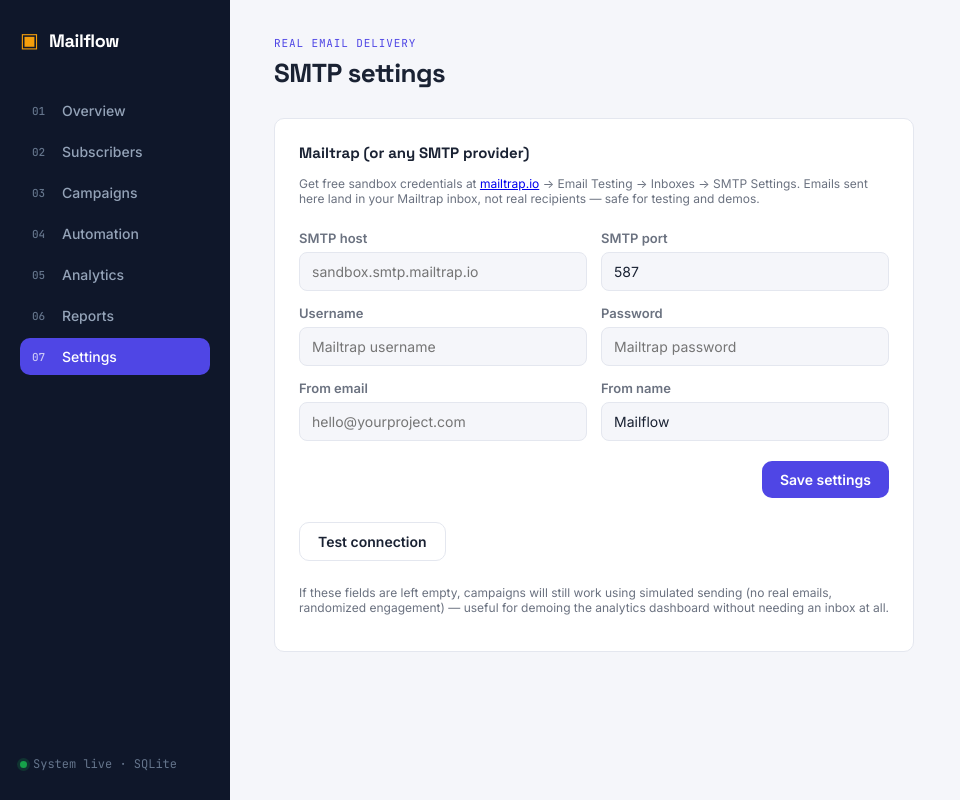
After one commit to AnikethYeligeti/email-automation-system, a Flask app: page /settings in a window 1280 px wide. The commit adds this page. Shown: the whole page, without its empty margins (0-960 px from the left). Run offline with Flask 3, Linux system fonts and the light colour scheme; data that the repository does not hold is empty.

Commit message:
Add real SMTP email delivery via Mailtrap, settings page, and delivery tracking

```diff
--- a/app.py
+++ b/app.py
@@ -9,7 +9,8 @@ Module 4: Campaign Analytics Dashboard
 Module 5: Report Generation
 """
 from flask import Flask, render_template, request, redirect, url_for, flash, jsonify, Response, send_file
-from models import get_db, init_db, now
+from models import get_db, init_db, now, get_setting, set_setting
+import email_sender
 import csv
 import io
 import random
@@ -27,7 +28,12 @@ init_db()
 # Shared helpers
 # ---------------------------------------------------------------------------
 def _simulate_send(conn, camp_id):
-    """Core send routine shared by manual 'Send now' and the automation scheduler."""
+    """Core send routine shared by manual 'Send now' and the automation scheduler.
+    Sends a real email via SMTP if Mailtrap/SMTP is configured in Settings;
+    otherwise falls back to a simulated send so the app still works out of the box.
+    Engagement (opens/clicks) is randomized either way, since real open/click
+    tracking would require pixel + link-redirect infrastructure (out of the
+    brief's scope)."""
     campaign = conn.execute("SELECT * FROM campaigns WHERE id = ?", (camp_id,)).fetchone()
     if not campaign:
         return 0
@@ -40,13 +46,24 @@ def _simulate_send(conn, camp_id):
     else:
         subs = conn.execute("SELECT * FROM subscribers WHERE status = 'active'").fetchall()
 
+    smtp_configured = email_sender.get_smtp_config(conn) is not None
+
     for sub in subs:
-        opened = 1 if random.random() < 0.45 else 0
+        if smtp_configured:
+            success, error = email_sender.send_email(conn, sub["email"], campaign["subject"], campaign["content"])
+            delivery_status = "delivered" if success else "failed"
+        else:
+            delivery_status = "simulated"
+            error = None
+
+        opened = 1 if delivery_status != "failed" and random.random() < 0.45 else 0
         clicked = 1 if opened and random.random() < 0.35 else 0
         conn.execute("""
-            INSERT INTO campaign_sends (campaign_id, subscriber_id, opened, opened_at, clicked, clicked_at)
-            VALUES (?, ?, ?, ?, ?, ?)
-        """, (camp_id, sub["id"], opened, now() if opened else None, clicked, now() if clicked else None))
+            INSERT INTO campaign_sends
+                (campaign_id, subscriber_id, opened, opened_at, clicked, clicked_at, delivery_status, error_message)
+            VALUES (?, ?, ?, ?, ?, ?, ?, ?)
+        """, (camp_id, sub["id"], opened, now() if opened else None, clicked, now() if clicked else None,
+              delivery_status, error))
 
     conn.execute("UPDATE campaigns SET status = 'sent', sent_at = ? WHERE id = ?", (now(), camp_id))
     conn.commit()
@@ -55,12 +72,27 @@ def _simulate_send(conn, camp_id):
 
 def _send_single(conn, camp_id, subscriber_id):
     """Send one campaign to one subscriber (used by the on-subscribe welcome automation)."""
-    opened = 1 if random.random() < 0.45 else 0
+    campaign = conn.execute("SELECT * FROM campaigns WHERE id = ?", (camp_id,)).fetchone()
+    sub = conn.execute("SELECT * FROM subscribers WHERE id = ?", (subscriber_id,)).fetchone()
+    if not campaign or not sub:
+        return
+
+    smtp_configured = email_sender.get_smtp_config(conn) is not None
+    if smtp_configured:
+        success, error = email_sender.send_email(conn, sub["email"], campaign["subject"], campaign["content"])
+        delivery_status = "delivered" if success else "failed"
+    else:
+        delivery_status = "simulated"
+        error = None
+
+    opened = 1 if delivery_status != "failed" and random.random() < 0.45 else 0
     clicked = 1 if opened and random.random() < 0.35 else 0
     conn.execute("""
-        INSERT INTO campaign_sends (campaign_id, subscriber_id, opened, opened_at, clicked, clicked_at)
-        VALUES (?, ?, ?, ?, ?, ?)
-    """, (camp_id, subscriber_id, opened, now() if opened else None, clicked, now() if clicked else None))
+        INSERT INTO campaign_sends
+            (campaign_id, subscriber_id, opened, opened_at, clicked, clicked_at, delivery_status, error_message)
+        VALUES (?, ?, ?, ?, ?, ?, ?, ?)
+    """, (camp_id, subscriber_id, opened, now() if opened else None, clicked, now() if clicked else None,
+          delivery_status, error))
     conn.commit()
 
 
@@ -268,7 +300,9 @@ def campaigns():
     conn = get_db()
     camps = conn.execute("""
         SELECT c.*, g.name as group_name,
-        (SELECT COUNT(*) FROM campaign_sends WHERE campaign_id = c.id) as sent_count
+        (SELECT COUNT(*) FROM campaign_sends WHERE campaign_id = c.id) as sent_count,
+        (SELECT COUNT(*) FROM campaign_sends WHERE campaign_id = c.id AND delivery_status = 'failed') as failed_count,
+        (SELECT COUNT(*) FROM campaign_sends WHERE campaign_id = c.id AND delivery_status = 'delivered') as delivered_count
         FROM campaigns c
         LEFT JOIN groups g ON c.group_id = g.id
         ORDER BY c.created_at DESC
@@ -315,8 +349,19 @@ def send_campaign(camp_id):
         conn.close()
         return redirect(url_for("campaigns"))
     count = _simulate_send(conn, camp_id)
+    failed = conn.execute(
+        "SELECT COUNT(*) c FROM campaign_sends WHERE campaign_id = ? AND delivery_status = 'failed'",
+        (camp_id,)
+    ).fetchone()["c"]
+    smtp_on = email_sender.get_smtp_config(conn) is not None
     conn.close()
-    flash(f"Campaign sent to {count} subscribers.", "success")
+    if smtp_on:
+        if failed:
+            flash(f"Sent to {count} subscribers via SMTP — {failed} failed to deliver (check Settings).", "error")
+        else:
+            flash(f"Delivered to {count} subscribers via real SMTP (Mailtrap).", "success")
+    else:
+        flash(f"Campaign sent to {count} subscribers (simulated — configure SMTP in Settings for real delivery).", "success")
     return redirect(url_for("campaigns"))
 
 
@@ -601,5 +646,46 @@ def report_campaign_pdf(camp_id):
                       download_name=f"campaign_report_{safe_name}.pdf")
 
 
+# ---------------------------------------------------------------------------
+# Settings: real SMTP (Mailtrap) configuration
+# ---------------------------------------------------------------------------
+@app.route("/settings", methods=["GET", "POST"])
+def settings():
+    conn = get_db()
+    if request.method == "POST":
+        set_setting(conn, "smtp_host", request.form.get("smtp_host", "").strip())
+        set_setting(conn, "smtp_port", request.form.get("smtp_port", "").strip())
+        set_setting(conn, "smtp_username", request.form.get("smtp_username", "").strip())
+        # Only overwrite the password if a new one was actually entered
+        new_password = request.form.get("smtp_password", "").strip()
+        if new_password:
+            set_setting(conn, "smtp_password", new_password)
+        set_setting(conn, "smtp_from_email", request.form.get("smtp_from_email", "").strip())
+        set_setting(conn, "smtp_from_name", request.form.get("smtp_from_name", "Mailflow").strip())
+        conn.close()
+        flash("SMTP settings saved.", "success")
+        return redirect(url_for("settings"))
+
+    current = {
+        "smtp_host": get_setting(conn, "smtp_host", ""),
+        "smtp_port": get_setting(conn, "smtp_port", "587"),
+        "smtp_username": get_setting(conn, "smtp_username", ""),
+        "smtp_from_email": get_setting(conn, "smtp_from_email", ""),
+        "smtp_from_name": get_setting(conn, "smtp_from_name", "Mailflow"),
+        "has_password": bool(get_setting(conn, "smtp_password", "")),
+    }
+    conn.close()
+    return render_template("settings.html", s=current)
+
+
+@app.route("/settings/test", methods=["POST"])
+def settings_test():
+    conn = get_db()
+    ok, message = email_sender.test_connection(conn)
+    conn.close()
+    flash(message, "success" if ok else "error")
+    return redirect(url_for("settings"))
+
+
 if __name__ == "__main__":
     app.run(debug=True, host="0.0.0.0", port=5000, use_reloader=False)
--- a/models.py
+++ b/models.py
@@ -60,8 +60,15 @@ def init_db():
         opened_at TEXT,
         clicked INTEGER DEFAULT 0,
         clicked_at TEXT,
+        delivery_status TEXT DEFAULT 'simulated',  -- simulated, delivered, failed
+        error_message TEXT,
         FOREIGN KEY (campaign_id) REFERENCES campaigns(id),
         FOREIGN KEY (subscriber_id) REFERENCES subscribers(id)
+    );
+
+    CREATE TABLE IF NOT EXISTS settings (
+        key TEXT PRIMARY KEY,
+        value TEXT
     );
 
     CREATE TABLE IF NOT EXISTS automation_rules (
@@ -96,3 +103,17 @@ def init_db():
 
 def now():
     return datetime.now().strftime("%Y-%m-%d %H:%M:%S")
+
+
+def get_setting(conn, key, default=None):
+    row = conn.execute("SELECT value FROM settings WHERE key = ?", (key,)).fetchone()
+    return row["value"] if row else default
+
+
+def set_setting(conn, key, value):
+    conn.execute(
+        "INSERT INTO settings (key, value) VALUES (?, ?) "
+        "ON CONFLICT(key) DO UPDATE SET value = excluded.value",
+        (key, value),
+    )
+    conn.commit()
--- a/templates/base.html
+++ b/templates/base.html
@@ -34,6 +34,9 @@
       <a href="{{ url_for('reports') }}" class="{{ 'active' if request.endpoint=='reports' }}">
         <span class="nav-icon">06</span> Reports
       </a>
+      <a href="{{ url_for('settings') }}" class="{{ 'active' if request.endpoint=='settings' }}">
+        <span class="nav-icon">07</span> Settings
+      </a>
     </nav>
     <div class="sidebar-footer">
       <span class="dot"></span> System live · SQLite
--- a/templates/campaigns.html
+++ b/templates/campaigns.html
@@ -20,7 +20,7 @@
         <td><span class="tag">{{ c.campaign_type }}</span></td>
         <td>{{ c.group_name or 'All subscribers' }}</td>
         <td><span class="status status-{{ c.status }}">{{ c.status }}</span></td>
-        <td>{{ c.sent_count }}</td>
+        <td>{{ c.sent_count }}{% if c.failed_count %} <span class="status status-unsubscribed">{{ c.failed_count }} failed</span>{% endif %}</td>
         <td class="muted">{{ c.created_at }}</td>
         <td class="row-actions">
           {% if c.status != 'sent' %}
--- /dev/null
+++ b/templates/settings.html
@@ -0,0 +1,60 @@
+{% extends "base.html" %}
+{% block title %}Settings{% endblock %}
+{% block content %}
+<header class="page-head">
+  <div>
+    <p class="eyebrow">Real email delivery</p>
+    <h1>SMTP settings</h1>
+  </div>
+</header>
+
+<section class="panel form-panel wide">
+  <h2>Mailtrap (or any SMTP provider)</h2>
+  <p class="muted small">
+    Get free sandbox credentials at
+    <a href="https://mailtrap.io" target="_blank" rel="noopener">mailtrap.io</a> →
+    Email Testing → Inboxes → SMTP Settings. Emails sent here land in your Mailtrap
+    inbox, not real recipients — safe for testing and demos.
+  </p>
+
+  <form method="post" class="stacked-form mt">
+    <div class="two-col">
+      <label>SMTP host
+        <input type="text" name="smtp_host" value="{{ s.smtp_host }}" placeholder="sandbox.smtp.mailtrap.io" required>
+      </label>
+      <label>SMTP port
+        <input type="text" name="smtp_port" value="{{ s.smtp_port }}" placeholder="587" required>
+      </label>
+    </div>
+    <div class="two-col">
+      <label>Username
+        <input type="text" name="smtp_username" value="{{ s.smtp_username }}" placeholder="Mailtrap username" required>
+      </label>
+      <label>Password
+        <input type="password" name="smtp_password" placeholder="{{ '•••••••• (unchanged)' if s.has_password else 'Mailtrap password' }}">
+      </label>
+    </div>
+    <div class="two-col">
+      <label>From email
+        <input type="email" name="smtp_from_email" value="{{ s.smtp_from_email }}" placeholder="hello@yourproject.com" required>
+      </label>
+      <label>From name
+        <input type="text" name="smtp_from_name" value="{{ s.smtp_from_name }}" placeholder="Mailflow">
+      </label>
+    </div>
+    <div class="form-actions">
+      <button class="btn btn-primary" type="submit">Save settings</button>
+    </div>
+  </form>
+
+  <form method="post" action="{{ url_for('settings_test') }}" class="mt">
+    <button class="btn btn-ghost" type="submit">Test connection</button>
+  </form>
+
+  <p class="muted small mt">
+    If these fields are left empty, campaigns will still work using simulated sending
+    (no real emails, randomized engagement) — useful for demoing the analytics dashboard
+    without needing an inbox at all.
+  </p>
+</section>
+{% endblock %}
```
Also changed, not shown: email_sender.py (added, +78 -0 lines), README.md.
